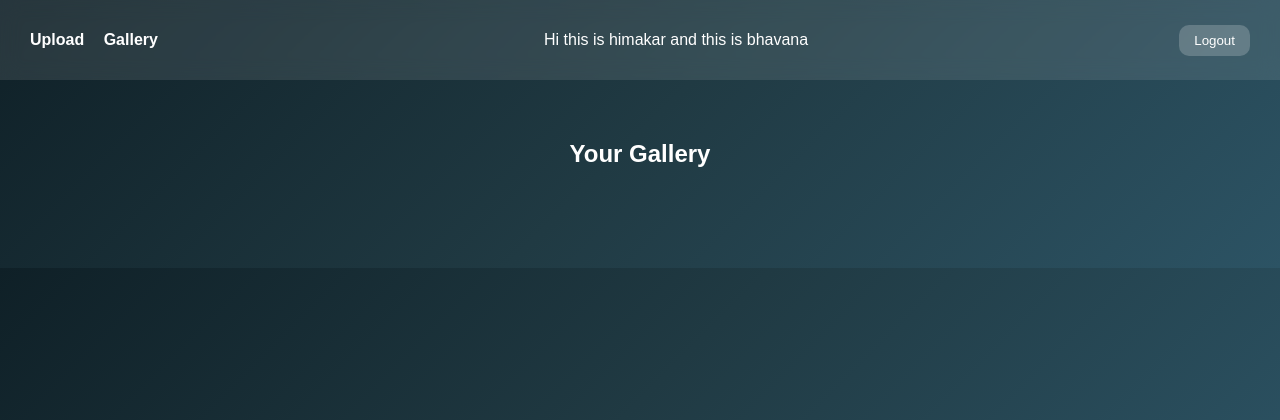
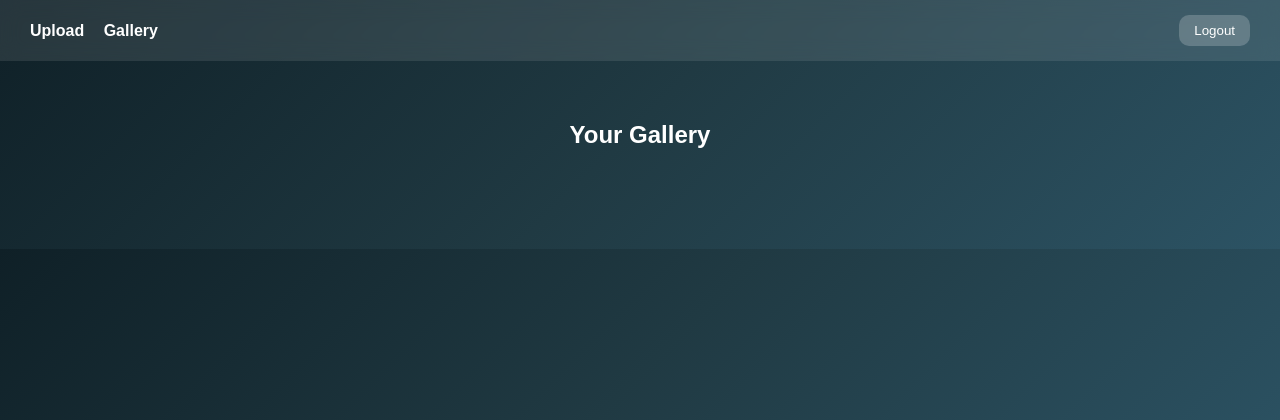
Before and after one commit to HimakarC/upload_image_project, a Django app: page /gallery/ in a window 1280 px wide. Shown: the top 420 px of the page. Run offline with Django 5.2, Linux system fonts and the light colour scheme; the visitor is signed in with stand-in values (Sample User, id 1); data that the repository does not hold is empty; parts of the project's set-up code (start-up, migrations or seed data) failed here and were passed over.

Commit message:
just edited

```diff
--- a/uploads/templates/uploads/base.html
+++ b/uploads/templates/uploads/base.html
@@ -49,8 +49,6 @@
         <a href="{% url 'gallery' %}">Gallery</a>
     </div>
 
-    <p>Hi this is himakar and this is bhavana</p>
-
     {% if user.is_authenticated %}
     <form action="{% url 'logout' %}" method="post">
         {% csrf_token %}
```
